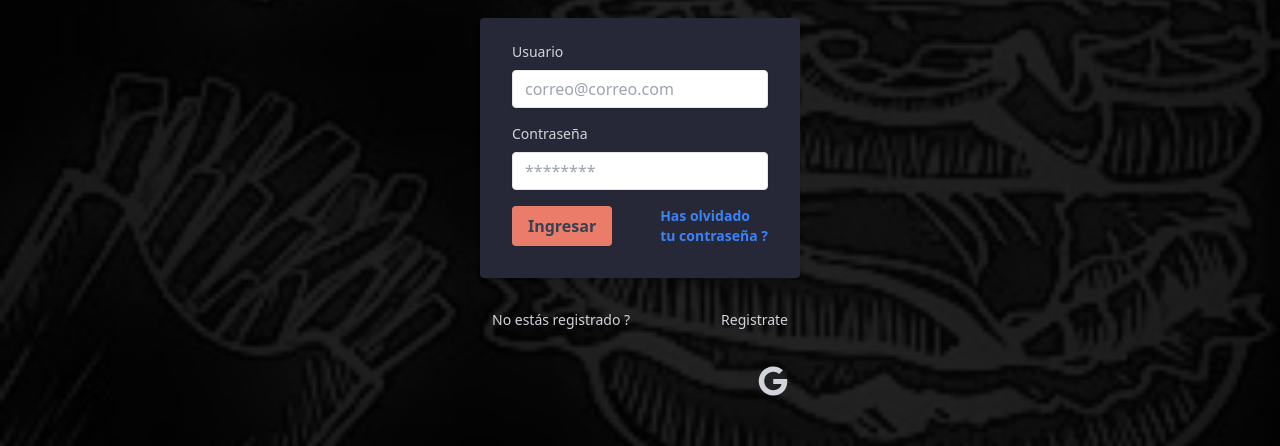
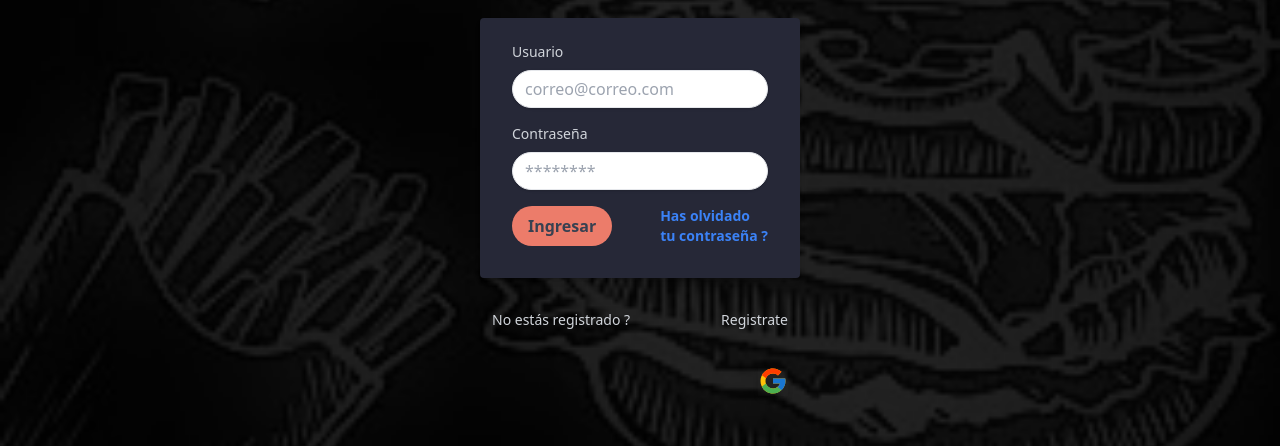
Before and after one commit to facuguardia/app-food, a React (Vite) app: page /login in a window 1280 px wide. Shown: the part 193-639 px from the top of the page. Built offline with nearby package versions, Linux system fonts and the light colour scheme; no server answers.

Commit message:
first commit profile

```diff
--- a/src/page/Login.jsx
+++ b/src/page/Login.jsx
@@ -1,7 +1,7 @@
 import { useState } from "react";
 import { useNavigate, Link } from "react-router-dom";
 // Iconos
-import { FaGoogle } from "react-icons/fa";
+import { FcGoogle } from "react-icons/fc";
 // Componentes
 import Alert from "../Alert";
 // Contexto
@@ -81,7 +81,7 @@ function Login() {
             type="email"
             name="email"
             placeholder="correo@correo.com"
-            className="shadow appearance-none border rounded w-full py-2 px-3 text-gray-700 leading-tight focus:outline-none focus:shadow-outline"
+            className="shadow appearance-none border rounded-full w-full py-2 px-3 text-gray-700 leading-tight focus:outline-none focus:shadow-outline"
             onChange={handleChange}
           />
         </div>
@@ -98,13 +98,13 @@ function Login() {
             name="password"
             id="password"
             placeholder="********"
-            className="shadow appearance-none border rounded w-full py-2 px-3 text-gray-700 leading-tight focus:outline-none focus:shadow-outline"
+            className="shadow appearance-none border rounded-full w-full py-2 px-3 text-gray-700 leading-tight focus:outline-none focus:shadow-outline"
             onChange={handleChange}
           />
         </div>
         {/* Botones de inicio de sesión */}
         <div className="flex items-center justify-between">
-          <button className="bg-secondary text-gray-700 font-semibold text-md py-2 px-4 rounded">
+          <button className="bg-secondary text-gray-700 font-semibold text-md py-2 px-4 rounded-full">
             Ingresar
           </button>
           {/* Enlace para restablecer contraseña */}
@@ -124,7 +124,7 @@ function Login() {
       {/* Botones de redes sociales */}
       <div className="flex justify-end items-center gap-4 pt-5 pr-3">
         <button onClick={handleGoogleSignin} className="">
-          <FaGoogle className="text-3xl shadow-md" />
+          <FcGoogle className="text-3xl shadow-md" />
         </button>
       </div>
     </div>
--- a/src/page/Register.jsx
+++ b/src/page/Register.jsx
@@ -56,7 +56,7 @@ function Register() {
             type="email"
             name="email"
             placeholder="correo@correo.com"
-            className="shadow appearance-none border rounded w-full py-2 px-3 text-gray-700 leading-tight focus:outline-none focus:shadow-outline"
+            className="shadow appearance-none border rounded-full w-full py-2 px-3 text-gray-700 leading-tight focus:outline-none focus:shadow-outline"
             onChange={handleChange}
           />
         </div>
@@ -73,12 +73,12 @@ function Register() {
             name="password"
             id="password"
             placeholder="********"
-            className="shadow appearance-none border rounded w-full py-2 px-3 text-gray-700 leading-tight focus:outline-none focus:shadow-outline"
+            className="shadow appearance-none border rounded-full w-full py-2 px-3 text-gray-700 leading-tight focus:outline-none focus:shadow-outline"
             onChange={handleChange}
           />
         </div>
         {/* Boton de registro */}
-        <button className="bg-secondary text-gray-700 font-semibold text-md py-2 px-4 rounded">
+        <button className="bg-secondary text-gray-700 font-semibold text-md py-2 px-4 rounded-full">
           Registrate
         </button>
       </form>
```
